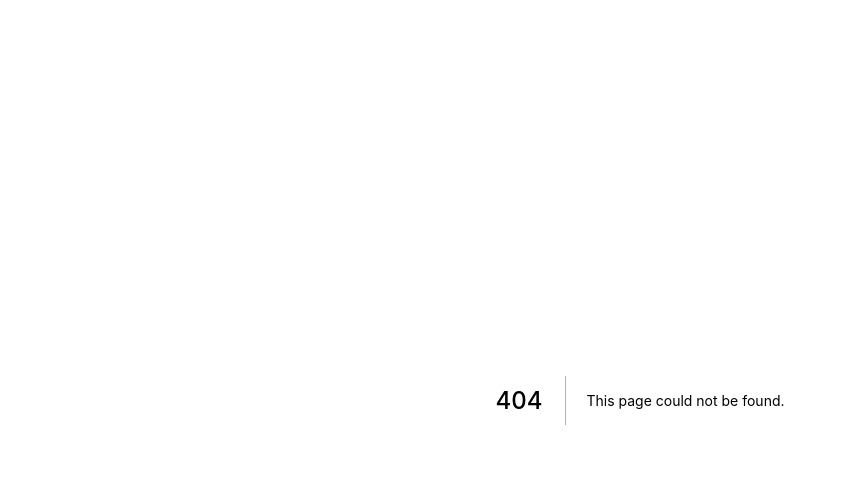
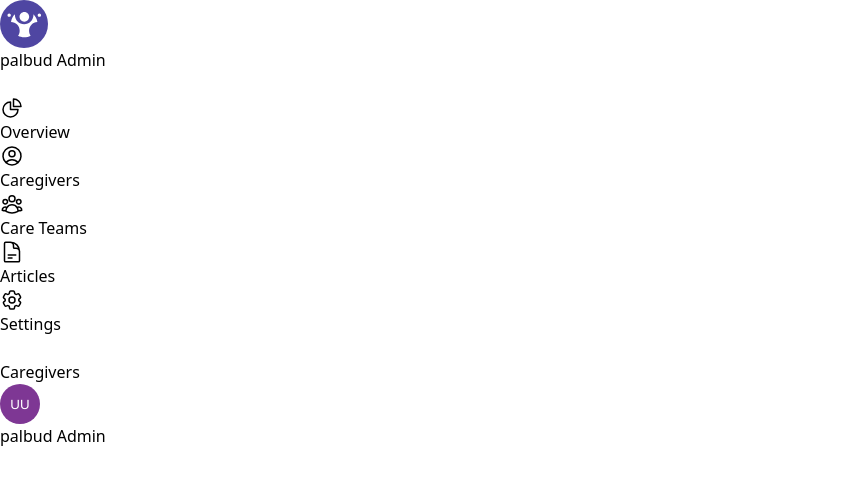
Before and after one commit to klikz-dev/palbud-admin, a Next.js app: page /caregivers in a window 1280 px wide. Before the commit this address had no page. Shown: the top 480 px of the page, without its empty margins (0-847 px from the left). Built offline with nearby package versions, Linux system fonts and the light colour scheme; no server answers; sample sign-in values are in the browser's storage; what @material-tailwind/react would draw is missing.

Commit message:
feat: pages

```diff
--- a/components/organisms/Sidenav/Sidenav.js
+++ b/components/organisms/Sidenav/Sidenav.js
@@ -37,7 +37,7 @@ export default function Sidenav({ routes, openSidenav, setOpenSidenav }) {
               {index + 1 === routes.length && (
                 <div className={`border-b ${'border-white/10'}`}></div>
               )}
-              <Link href={`/${link}`}>
+              <Link href={link}>
                 <Button
                   variant={'text'}
                   color={'white'}
--- /dev/null
+++ b/pages/articles/index.js
@@ -0,0 +1,5 @@
+import Layout from '@/components/common/Layout'
+
+export default function Articles() {
+  return <Layout title='Articles'></Layout>
+}
--- /dev/null
+++ b/pages/caregivers/index.js
@@ -0,0 +1,5 @@
+import Layout from '@/components/common/Layout'
+
+export default function Caregivers() {
+  return <Layout title='Caregivers'></Layout>
+}
--- /dev/null
+++ b/pages/careteams/index.js
@@ -0,0 +1,5 @@
+import Layout from '@/components/common/Layout'
+
+export default function Careteams() {
+  return <Layout title='Caregiver Teams'></Layout>
+}
--- a/pages/overview.js
+++ b/pages/overview.js
@@ -1,5 +1,5 @@
 import Layout from '@/components/common/Layout'
 
-export default function Orders() {
+export default function Overview() {
   return <Layout title='Overview'></Layout>
 }
--- /dev/null
+++ b/pages/settings.js
@@ -0,0 +1,5 @@
+import Layout from '@/components/common/Layout'
+
+export default function Settings() {
+  return <Layout title='Settings'></Layout>
+}
```
